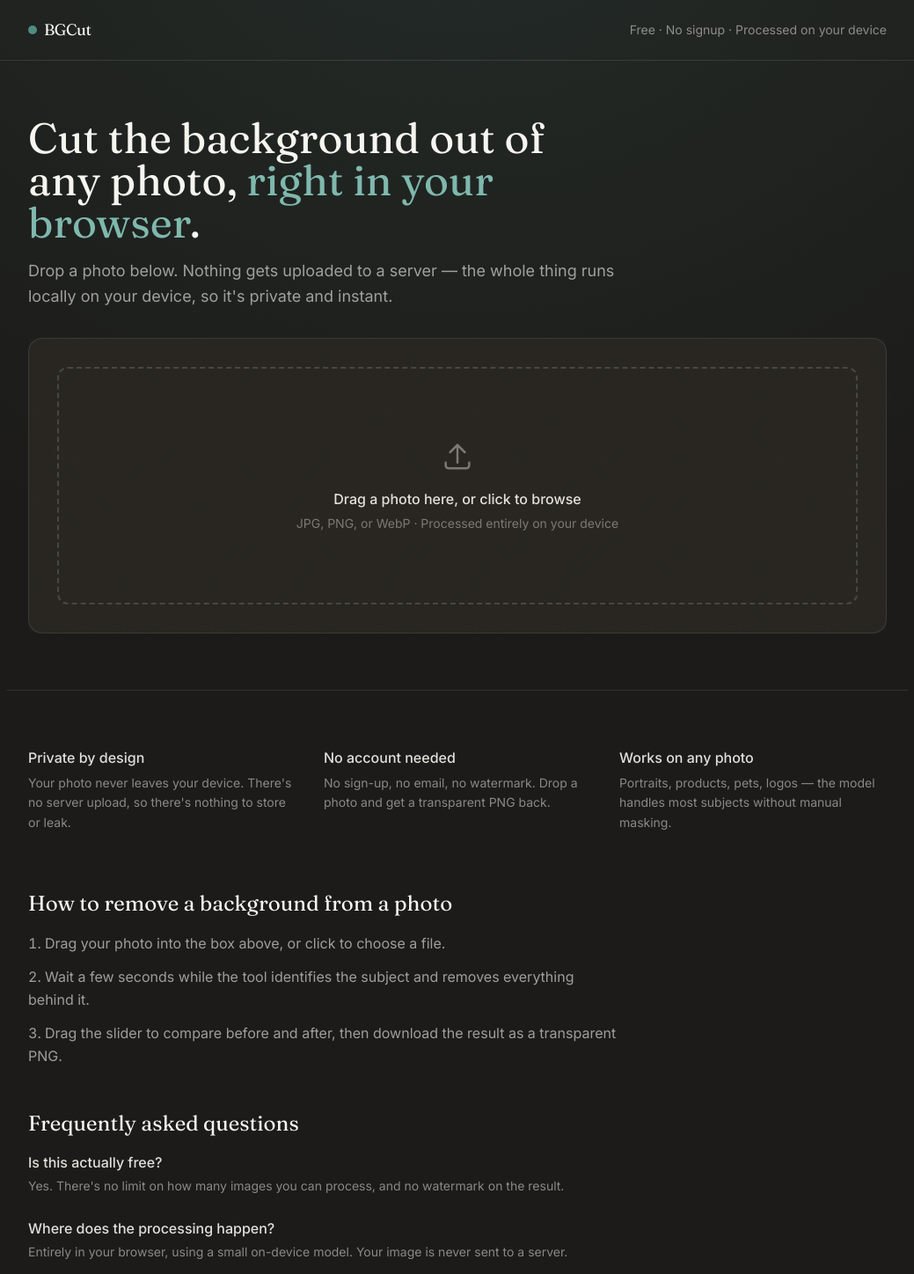
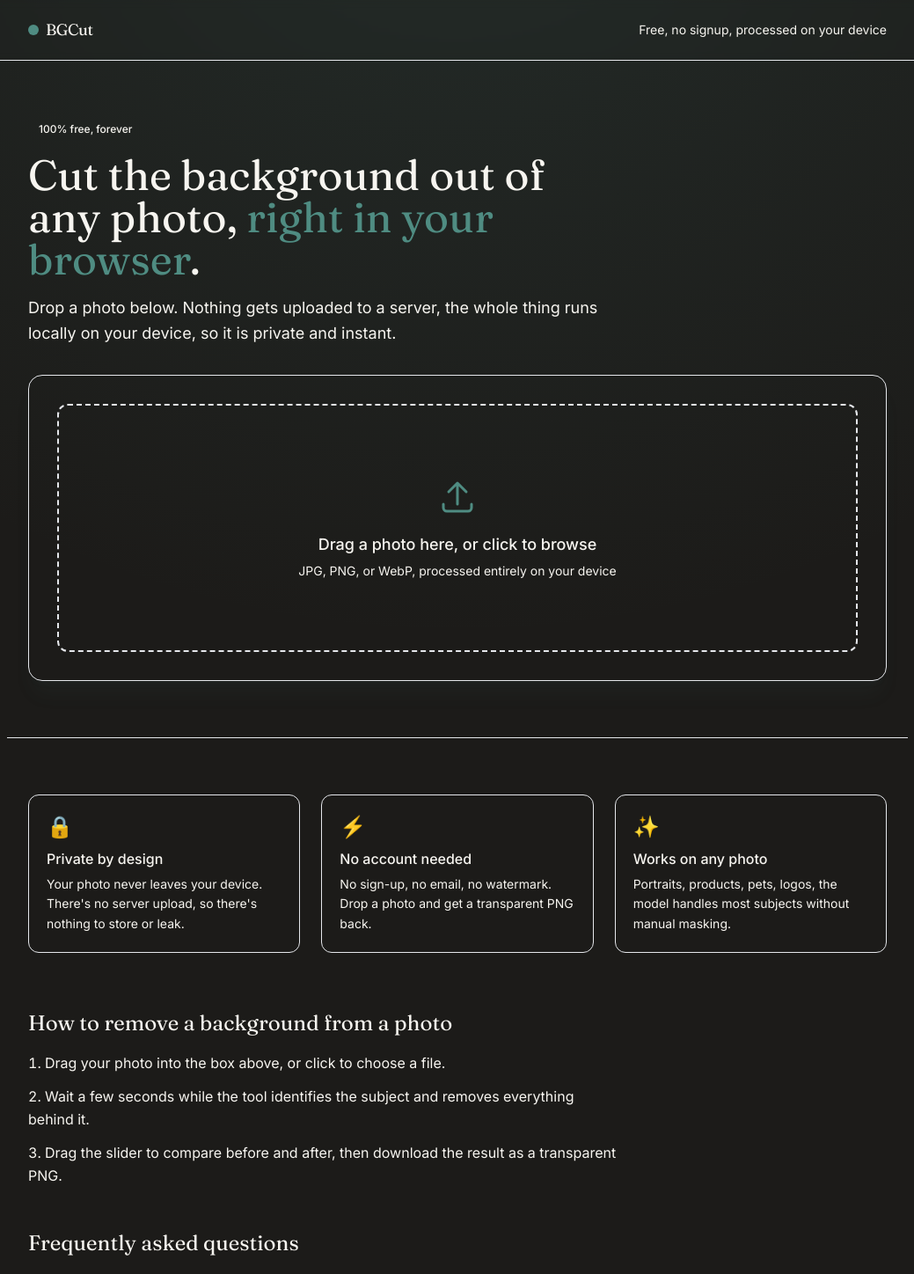
Before and after one commit to Aqib1012/bg-remover, a Next.js app: page / in a window 1280 px wide. Shown: the top 1448 px of the page at 88% size, without its empty margins (120-1159 px from the left). Built offline with nearby package versions, Linux system fonts and the light colour scheme.

Commit message:
Refactor page layout and update components

```diff
--- a/app/page.tsx
+++ b/app/page.tsx
@@ -81,16 +81,26 @@ export default function Home() {
   };
 
   return (
-    <main className="min-h-screen">
+    <main className="min-h-screen relative">
+      {/* Animated background blobs */}
+      <div className="blob-field">
+        <div className="blob blob-1" />
+        <div className="blob blob-2" />
+        <div className="blob blob-3" />
+      </div>
+
+      <div className="relative z-10">
         {/* Nav */}
-      <header className="border-b border-white/10">
+        <header className="border-b border-border/70 backdrop-blur-sm">
           <div className="max-w-5xl mx-auto px-6 py-5 flex items-center justify-between">
             <div className="flex items-center gap-2">
-            <span className="w-2.5 h-2.5 rounded-full bg-teal" />
-            <span className="font-display text-lg tracking-tight">BGCut</span>
+              <span className="w-3 h-3 rounded-full bg-teal pulse-ring" />
+              <span className="font-display text-lg tracking-tight text-ink">
+                BGCut
+              </span>
             </div>
-          <p className="text-sm text-paper/50 hidden sm:block">
-            Free · No signup · Processed on your device
+            <p className="text-sm text-inkSoft hidden sm:block">
+              Free, no signup, processed on your device
             </p>
           </div>
         </header>
@@ -101,18 +111,22 @@ export default function Home() {
         {/* Hero + Tool */}
         <section className="max-w-5xl mx-auto px-6 pt-10 pb-16">
           <div className="max-w-2xl mb-8">
-          <h1 className="font-display text-4xl sm:text-5xl leading-[1.1] mb-4">
+            <span className="inline-block px-3 py-1 rounded-full bg-tealSoft text-tealDeep text-xs font-medium mb-4">
+              100% free, forever
+            </span>
+            <h1 className="font-display text-4xl sm:text-5xl leading-[1.1] mb-4 text-ink">
               Cut the background out of any photo,{" "}
-            <em className="not-italic text-tealLight">right in your browser</em>.
+              <span className="text-teal">right in your browser</span>.
             </h1>
-          <p className="text-paper/60 text-lg leading-relaxed">
-            Drop a photo below. Nothing gets uploaded to a server — the whole
-            thing runs locally on your device, so it's private and instant.
+            <p className="text-inkSoft text-lg leading-relaxed">
+              Drop a photo below. Nothing gets uploaded to a server, the
+              whole thing runs locally on your device, so it is private and
+              instant.
             </p>
           </div>
 
           {/* Tool card */}
-        <div className="grain rounded-2xl border border-white/10 bg-charcoal2 p-6 sm:p-8">
+          <div className="rounded-2xl border border-border bg-card p-6 sm:p-8 shadow-xl shadow-teal/5">
             {status === "idle" && (
               <div
                 onDragOver={(e) => {
@@ -122,10 +136,10 @@ export default function Home() {
                 onDragLeave={() => setIsDragging(false)}
                 onDrop={onDrop}
                 onClick={() => inputRef.current?.click()}
-              className={`relative cursor-pointer rounded-xl border-2 border-dashed transition-colors duration-200 flex flex-col items-center justify-center text-center py-20 px-6 ${
+                className={`relative cursor-pointer rounded-xl border-2 border-dashed transition-all duration-200 flex flex-col items-center justify-center text-center py-20 px-6 ${
                   isDragging
-                  ? "border-teal bg-teal/5"
-                  : "border-white/15 hover:border-white/30"
+                    ? "border-teal bg-tealSoft scale-[1.01]"
+                    : "border-border hover:border-teal/50 hover:bg-tealSoft/40"
                 }`}
               >
                 <input
@@ -135,46 +149,58 @@ export default function Home() {
                   className="hidden"
                   onChange={onFileSelect}
                 />
+                <div className="bounce-soft">
                   <UploadIcon />
-              <p className="mt-4 font-medium text-paper/90">
+                </div>
+                <p className="mt-4 font-medium text-ink text-lg">
                   Drag a photo here, or click to browse
                 </p>
-              <p className="mt-1.5 text-sm text-paper/40">
-                JPG, PNG, or WebP · Processed entirely on your device
+                <p className="mt-1.5 text-sm text-inkSoft">
+                  JPG, PNG, or WebP, processed entirely on your device
                 </p>
               </div>
             )}
 
             {(status === "loading-model" || status === "processing") && (
-            <div className="py-20 flex flex-col items-center justify-center text-center">
-              <div className="relative w-16 h-16 rounded-lg overflow-hidden border border-white/15 mb-5">
+              <div className="py-16 flex flex-col items-center justify-center text-center pop-in">
+                <div className="relative w-20 h-20 mb-6">
                   {originalUrl && (
                     // eslint-disable-next-line @next/next/no-img-element
                     <img
                       src={originalUrl}
                       alt=""
-                    className="w-full h-full object-cover opacity-40"
+                      className="w-full h-full object-cover opacity-30 rounded-2xl"
                     />
                   )}
-                <div className="absolute inset-x-0 h-1 bg-tealLight/80 scan-line shadow-[0_0_12px_2px_rgba(127,184,173,0.6)]" />
+                  <div className="absolute inset-0 flex items-center justify-center">
+                    <div className="spin-slow w-12 h-12">
+                      <ScissorsIcon />
                     </div>
-              <p className="font-medium text-paper/90">
+                  </div>
+                </div>
+                <p className="font-semibold text-ink text-lg">
                   {status === "loading-model"
-                  ? "Loading the model — first time only, takes a moment"
-                  : "Lifting the subject off the background…"}
+                    ? "Loading the model, first time only"
+                    : "Lifting the subject off the background"}
                 </p>
-              <p className="mt-1.5 text-sm text-paper/40">
+                <p className="mt-1.5 text-sm text-inkSoft mb-6">
                   This happens on your device, not on a server.
                 </p>
+                <div className="w-64 h-2 rounded-full bg-tealSoft overflow-hidden relative">
+                  <div className="absolute inset-y-0 left-0 w-1/3 rounded-full bg-teal progress-bar-fill" />
+                </div>
               </div>
             )}
 
             {status === "error" && (
-            <div className="py-16 flex flex-col items-center justify-center text-center">
-              <p className="font-medium text-rust mb-2">{errorMsg}</p>
+              <div className="py-16 flex flex-col items-center justify-center text-center pop-in">
+                <div className="w-14 h-14 rounded-full bg-coralSoft flex items-center justify-center mb-4">
+                  <span className="text-2xl">!</span>
+                </div>
+                <p className="font-medium text-ink mb-2">{errorMsg}</p>
                 <button
                   onClick={reset}
-                className="mt-3 px-5 py-2.5 rounded-lg bg-teal text-charcoal font-medium hover:bg-tealLight transition-colors"
+                  className="mt-3 px-5 py-2.5 rounded-lg bg-teal text-white font-medium hover:bg-tealDeep transition-colors"
                 >
                   Try another photo
                 </button>
@@ -182,9 +208,9 @@ export default function Home() {
             )}
 
             {status === "done" && originalUrl && resultUrl && (
-            <div className="fade-up">
+              <div className="pop-in">
                 <div
-                className="checkerboard relative rounded-xl overflow-hidden select-none mx-auto"
+                  className="checkerboard relative rounded-xl overflow-hidden select-none mx-auto border border-border"
                   style={{ maxWidth: 560 }}
                 >
                   <div className="relative w-full" style={{ aspectRatio: "4/3" }}>
@@ -203,13 +229,19 @@ export default function Home() {
                       style={{ clipPath: `inset(0 0 0 ${sliderPos}%)` }}
                     />
                     <div
-                    className="absolute inset-y-0 w-0.5 bg-paper/80"
+                      className="absolute inset-y-0 w-0.5 bg-white shadow-lg"
                       style={{ left: `${sliderPos}%` }}
                     >
-                    <div className="absolute top-1/2 -translate-y-1/2 -translate-x-1/2 w-7 h-7 rounded-full bg-paper flex items-center justify-center text-charcoal text-xs">
+                      <div className="absolute top-1/2 -translate-y-1/2 -translate-x-1/2 w-8 h-8 rounded-full bg-white shadow-lg flex items-center justify-center text-teal text-sm font-bold">
                         ↔
                       </div>
                     </div>
+                    <span className="absolute top-3 left-3 px-2.5 py-1 rounded-full bg-white/90 text-xs font-medium text-teal shadow">
+                      After
+                    </span>
+                    <span className="absolute top-3 right-3 px-2.5 py-1 rounded-full bg-white/90 text-xs font-medium text-inkSoft shadow">
+                      Before
+                    </span>
                   </div>
                   <input
                     type="range"
@@ -225,13 +257,13 @@ export default function Home() {
                 <div className="flex flex-col sm:flex-row items-center justify-center gap-3 mt-6">
                   <button
                     onClick={download}
-                  className="px-6 py-3 rounded-lg bg-teal text-charcoal font-medium hover:bg-tealLight transition-colors w-full sm:w-auto"
+                    className="px-6 py-3 rounded-lg bg-teal text-white font-medium hover:bg-tealDeep hover:-translate-y-0.5 transition-all shadow-md shadow-teal/20 w-full sm:w-auto"
                   >
                     Download PNG
                   </button>
                   <button
                     onClick={reset}
-                  className="px-6 py-3 rounded-lg border border-white/15 text-paper/80 hover:bg-white/5 transition-colors w-full sm:w-auto"
+                    className="px-6 py-3 rounded-lg border border-border text-ink hover:bg-tealSoft/50 transition-colors w-full sm:w-auto"
                   >
                     Try another photo
                   </button>
@@ -245,27 +277,30 @@ export default function Home() {
         <div className="max-w-5xl mx-auto px-6" id="ad-slot-mid" />
 
         {/* Info / SEO content */}
-      <section className="max-w-5xl mx-auto px-6 py-16 border-t border-white/10">
-        <div className="grid sm:grid-cols-3 gap-8 mb-16">
+        <section className="max-w-5xl mx-auto px-6 py-16 border-t border-border">
+          <div className="grid sm:grid-cols-3 gap-6 mb-16">
             <Feature
+              icon="🔒"
               title="Private by design"
               body="Your photo never leaves your device. There's no server upload, so there's nothing to store or leak."
             />
             <Feature
+              icon="⚡"
               title="No account needed"
               body="No sign-up, no email, no watermark. Drop a photo and get a transparent PNG back."
             />
             <Feature
+              icon="✨"
               title="Works on any photo"
-            body="Portraits, products, pets, logos — the model handles most subjects without manual masking."
+              body="Portraits, products, pets, logos, the model handles most subjects without manual masking."
             />
           </div>
 
           <div className="max-w-2xl">
-          <h2 className="font-display text-2xl mb-4">
+            <h2 className="font-display text-2xl mb-4 text-ink">
               How to remove a background from a photo
             </h2>
-          <ol className="space-y-3 text-paper/60 leading-relaxed list-decimal list-inside">
+            <ol className="space-y-3 text-inkSoft leading-relaxed list-decimal list-inside">
               <li>Drag your photo into the box above, or click to choose a file.</li>
               <li>
                 Wait a few seconds while the tool identifies the subject and
@@ -279,7 +314,9 @@ export default function Home() {
           </div>
 
           <div className="max-w-2xl mt-12">
-          <h2 className="font-display text-2xl mb-4">Frequently asked questions</h2>
+            <h2 className="font-display text-2xl mb-4 text-ink">
+              Frequently asked questions
+            </h2>
             <div className="space-y-6">
               <FAQ
                 q="Is this actually free?"
@@ -300,21 +337,31 @@ export default function Home() {
         {/* AD SLOT: bottom banner — paste AdSterra code here */}
         <div className="max-w-5xl mx-auto px-6 pb-6" id="ad-slot-bottom" />
 
-      <footer className="border-t border-white/10 py-8">
-        <div className="max-w-5xl mx-auto px-6 text-sm text-paper/40">
-          BGCut — a free tool, built with a browser-based ML model. No images
+        <footer className="border-t border-border py-8">
+          <div className="max-w-5xl mx-auto px-6 text-sm text-inkSoft">
+            BGCut, a free tool built with a browser-based ML model. No images
             are stored or uploaded.
           </div>
         </footer>
+      </div>
     </main>
   );
 }
 
-function Feature({ title, body }: { title: string; body: string }) {
+function Feature({
+  icon,
+  title,
+  body,
+}: {
+  icon: string;
+  title: string;
+  body: string;
+}) {
   return (
-    <div>
-      <h3 className="font-medium text-paper/90 mb-1.5">{title}</h3>
-      <p className="text-sm text-paper/50 leading-relaxed">{body}</p>
+    <div className="p-5 rounded-xl bg-card border border-border hover:shadow-md hover:-translate-y-0.5 transition-all">
+      <div className="text-2xl mb-2">{icon}</div>
+      <h3 className="font-medium text-ink mb-1.5">{title}</h3>
+      <p className="text-sm text-inkSoft leading-relaxed">{body}</p>
     </div>
   );
 }
@@ -322,8 +369,8 @@ function Feature({ title, body }: { title: string; body: string }) {
 function FAQ({ q, a }: { q: string; a: string }) {
   return (
     <div>
-      <p className="font-medium text-paper/90 mb-1">{q}</p>
-      <p className="text-sm text-paper/50 leading-relaxed">{a}</p>
+      <p className="font-medium text-ink mb-1">{q}</p>
+      <p className="text-sm text-inkSoft leading-relaxed">{a}</p>
     </div>
   );
 }
@@ -331,13 +378,13 @@ function FAQ({ q, a }: { q: string; a: string }) {
 function UploadIcon() {
   return (
     <svg
-      width="40"
-      height="40"
+      width="48"
+      height="48"
       viewBox="0 0 24 24"
       fill="none"
       stroke="currentColor"
       strokeWidth="1.5"
-      className="text-paper/40"
+      className="text-teal"
     >
       <path
         d="M12 16V4M12 4L7 9M12 4l5 5"
@@ -352,3 +399,22 @@ function UploadIcon() {
     </svg>
   );
 }
+
+function ScissorsIcon() {
+  return (
+    <svg
+      width="48"
+      height="48"
+      viewBox="0 0 24 24"
+      fill="none"
+      stroke="currentColor"
+      strokeWidth="1.5"
+      className="text-teal"
+    >
+      <circle cx="6" cy="6" r="2.5" />
+      <circle cx="6" cy="18" r="2.5" />
+      <path d="M8.5 7.5L19 18" strokeLinecap="round" />
+      <path d="M8.5 16.5L19 6" strokeLinecap="round" />
+    </svg>
+  );
+}
```
Lines whose indentation alone changed are shown as unchanged.
